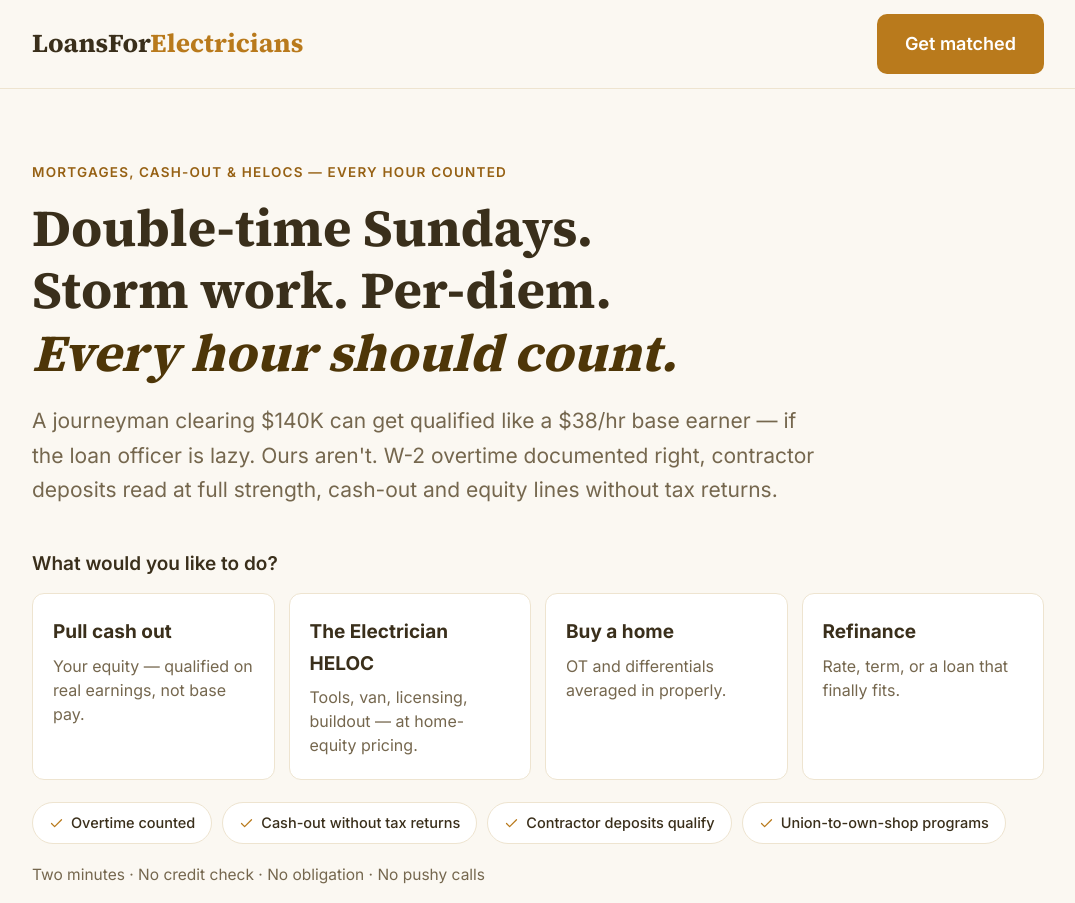
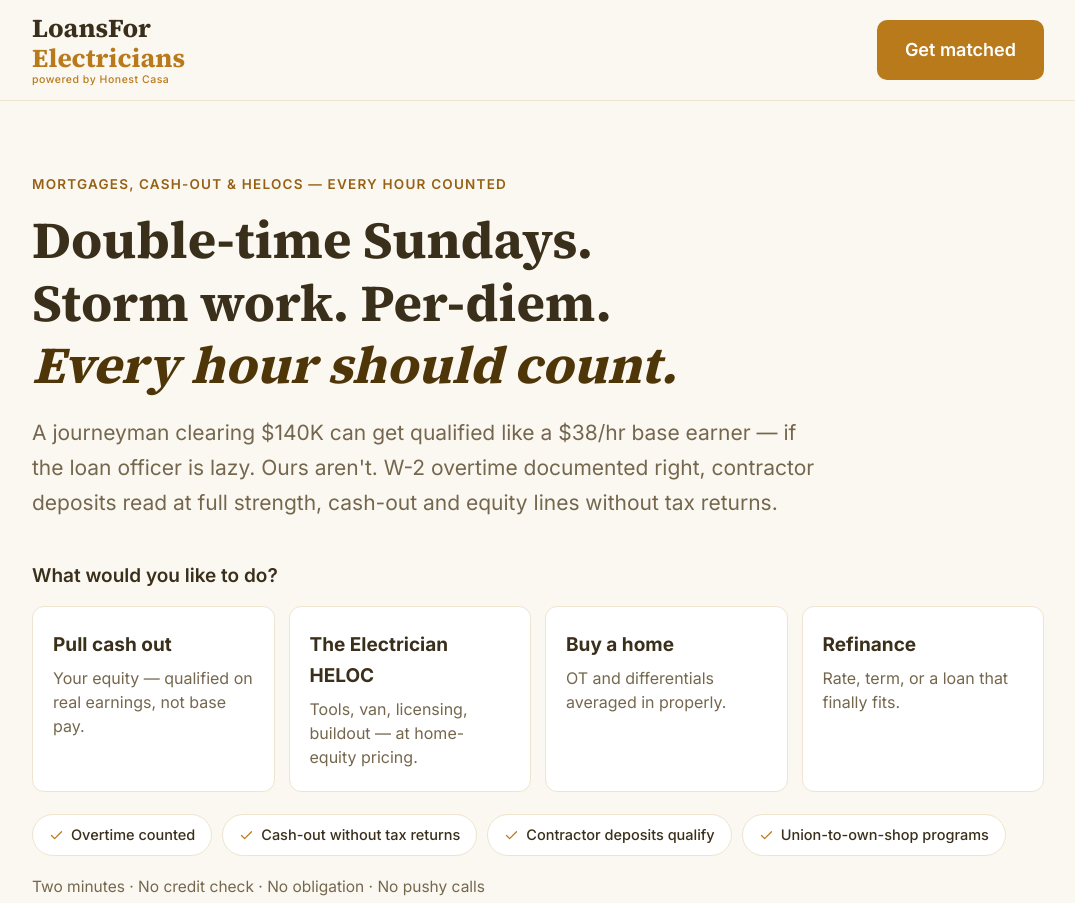
Before and after one commit to mohamedalloo/loansforelectricians, a plain HTML site: page index.html in a window 1280 px wide. Shown: the top 903 px of the page, without its empty margins (102-1177 px from the left). Drawn offline with Linux system fonts and the light colour scheme.

Commit message:
Add 'powered by Honest Casa' treatment: header badge, footer line, JSON-LD entity linkage
Co-Authored-By: Claude Fable 5 <noreply@anthropic.com>

```diff
--- a/index.html
+++ b/index.html
@@ -97,7 +97,7 @@
 
   <header class="site-header">
     <div class="container header-inner">
-      <a href="#" class="logo">LoansFor<span>Electricians</span></a>
+      <a href="#" class="logo">LoansFor<span>Electricians</span><span class="logo-powered">powered by Honest Casa</span></a>
       <button class="btn btn-primary" data-open-form>Get matched</button>
     </div>
   </header>
@@ -260,6 +260,7 @@
   <footer class="site-footer">
     <div class="container">
       <p class="footer-logo">LoansFor<span>Electricians</span></p>
+      <p class="powered-by">Powered by <a href="https://honestcasa.com/">Honest Casa</a> (NMLS #1566096) · Equal Housing Lender</p>
       <p class="footer-legal">
         LoansForElectricians is an <a href="https://adaptlend.com/">AdaptLend</a> service.
         © 2026 Honest Casa LLC dba AdaptLend. All rights reserved. · NMLS #1566096 · DRE #02022356 ·
--- a/styles.css
+++ b/styles.css
@@ -373,3 +373,10 @@ h3 { font-size: 22px; font-weight: 600; margin: 0 0 10px; }
 .benefit-chips { display: flex; flex-wrap: wrap; gap: 10px; margin-top: 22px; }
 .benefit-chips span { display: inline-flex; align-items: center; gap: 7px; background: var(--card); border: 1px solid var(--hair); border-radius: 999px; padding: 8px 16px; font-size: 14.5px; font-weight: 500; }
 .benefit-chips svg { width: 15px; height: 15px; color: var(--accent); }
+
+/* powered-by treatment (matches ThreeDayHELOC) */
+.logo { display: inline-flex; flex-direction: column; align-items: flex-start; line-height: 1.15; }
+.logo-powered { font-family: Inter, sans-serif; font-size: 10.5px; font-weight: 500; letter-spacing: .05em; color: var(--muted); text-transform: none; }
+.powered-by { font-size: 13px; color: var(--muted, #9aa); margin: 0 0 14px; }
+.site-footer .powered-by { color: inherit; opacity: .85; }
+.powered-by a { color: inherit; font-weight: 600; }
```
